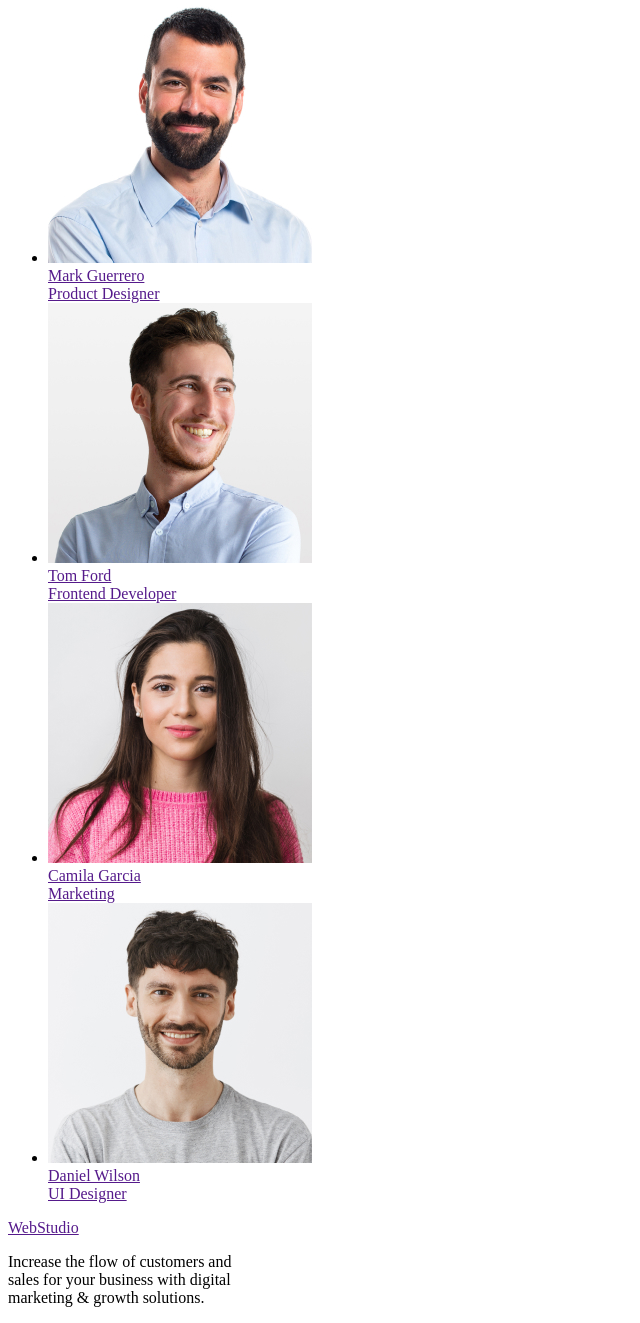
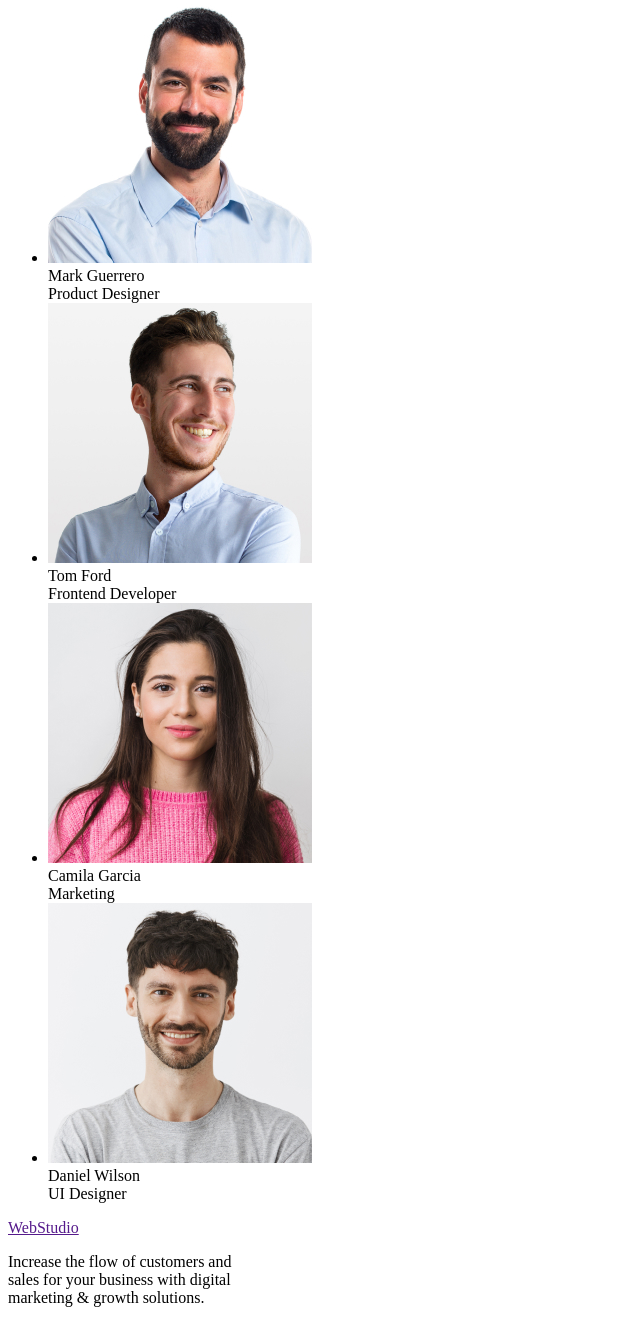
Before and after one commit to Nastya-20/goit-markup-hw-01, a plain HTML site: page index.html in a window 1280 px wide. Shown: the part 591-1914 px from the top of the page, without its empty margins (0-640 px from the left). Drawn offline with Linux system fonts and the light colour scheme.

Commit message:
add index file

```diff
--- a/index.html
+++ b/index.html
@@ -50,46 +50,38 @@
           <h2>Our Team</h2>
           <ul>
             <li>
-              <a href=""
-                ><img
+              <img
                 src="/img/Guerrero.jpg"
                 alt="photo man1"
                 width="264"
                 height="260"
               /><br />Mark Guerrero<br />
-                Product Designer</a
-              >
+              Product Designer
             </li>
             <li>
-              <a href=""
-                ><img
+              <img
                 src="/img/Ford.jpg"
                 alt="photo man2"
                 width="264"
                 height="260"
-                /><br />Tom Ford<br />Frontend Developer</a
-              >
+              /><br />Tom Ford<br />Frontend Developer
             </li>
             <li>
-              <a href=""
-                ><img
+              <img
                 src="/img/Garcia.jpg"
                 alt="photo woman"
                 width="264"
                 height="260"
               /><br />Camila Garcia<br />
-                Marketing</a
-              >
+              Marketing
             </li>
             <li>
-              <a href=""
-                ><img
+              <img
                 src="/img/Wilson.jpg"
                 alt="photo man3"
                 width="264"
                 height="260"
-                /><br />Daniel Wilson<br />UI Designer</a
-              >
+              /><br />Daniel Wilson<br />UI Designer
             </li>
           </ul>
         </section>
```
Lines whose indentation alone changed are shown as unchanged.
